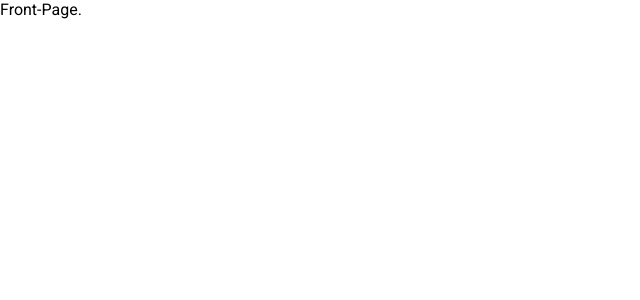
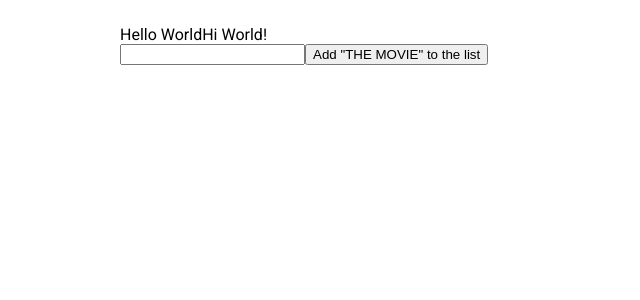
Before and after one commit to LJohnson-Bryan/movies-tv-redux, a React (Create React App) app: page / in a window 1280 px wide. Shown: the top 300 px of the page, without its empty margins (0-640 px from the left). Built offline with nearby package versions, Linux system fonts and the light colour scheme.

Commit message:
POC, implemented redux to display data from a store

```diff
--- a/package.json
+++ b/package.json
@@ -8,6 +8,7 @@
     "@testing-library/user-event": "^12.6.0",
     "react": "^17.0.1",
     "react-dom": "^17.0.1",
+    "react-redux": "^7.2.2",
     "react-scripts": "4.0.1",
     "redux": "^4.0.5",
     "web-vitals": "^0.2.4"
--- a/src/App.js
+++ b/src/App.js
@@ -1,10 +1,28 @@
-import React from 'react';
+import {React, useState} from 'react';
+import {useSelector, useDispatch} from 'react-redux';
+import {addMovie} from './redux';
+import Container from './components/Container';
 
 const App = () => {
+
+  const movies = useSelector(state => state)
+  const dispatch = useDispatch();
+  const [formField, setFormField] = useState('');
+
   return (
-    <div>
-      Front-Page.
-    </div>
+      <Container>
+        {movies}
+
+        <form onSubmit={e => {
+            e.preventDefault();
+            dispatch(addMovie(formField));
+            setFormField('');
+          }}>
+
+          <input onChange={e => {setFormField(e.target.value)}} value={formField} />
+          <button>Add "THE MOVIE" to the list</button>
+        </form>
+      </Container>
   );
 }
 
--- /dev/null
+++ b/src/components/Container/index.js
@@ -0,0 +1,12 @@
+import React from 'react';
+import './styles.css'
+
+const Container = (props) => {
+    return (
+        <div className="container">
+            {props.children}
+        </div>
+    );
+}
+
+export default Container;
--- /dev/null
+++ b/src/components/Container/styles.css
@@ -0,0 +1,34 @@
+@media (min-width: 576px){
+    .container {
+    max-width: 540px;
+}}
+
+@media (min-width: 768px){
+    .container {
+    max-width: 720px;
+}}
+
+@media (min-width: 992px){
+    .container {
+    max-width: 960px;
+}}
+
+@media (min-width: 1200px){
+    .container {
+    max-width: 1040px;
+}}
+
+@media (max-width: 576px) {
+    .container {
+        max-width: 90vw;
+    }
+}
+
+.container {
+    width: 100%;
+    padding-top: 25px;
+    padding-right: 15px;
+    padding-left: 15px;
+    margin-right: auto;
+    margin-left: auto;
+}
--- a/src/index.js
+++ b/src/index.js
@@ -3,9 +3,11 @@ import ReactDOM from 'react-dom';
 import './index.css';
 import App from './App';
 import reportWebVitals from './reportWebVitals';
+import store from './redux';
+import { Provider } from 'react-redux';
 
 ReactDOM.render(
-    <App />,
+  <Provider store={store}><App /></Provider>,
   document.getElementById('root')
 );
 
--- /dev/null
+++ b/src/redux/index.js
@@ -0,0 +1,25 @@
+import redux, {createStore} from "redux"
+
+export const addMovie = title => {
+    return {
+        type: "ADD_MOVIE",
+        payload: title
+    }
+}
+
+function reducer(state = ['Hello World', 'Hi World!'], action) {
+    switch(action.type) {
+        case "ADD_MOVIE":
+            // Concat will return a new array. Using .push() will return a length, but push the item into the array. This was used for testing.
+            return state.concat(action.payload)
+        default:
+            return state
+    }
+}
+
+// Create the store, subscribe to the changes (log them in console every time it updates for easy debugging).
+const store = createStore(reducer)
+store.subscribe(() => console.log(store.getState()))
+
+// Export the store.
+export default store
```
Also changed, not shown: 2 other files (tests, documents, lock files or other folders).
